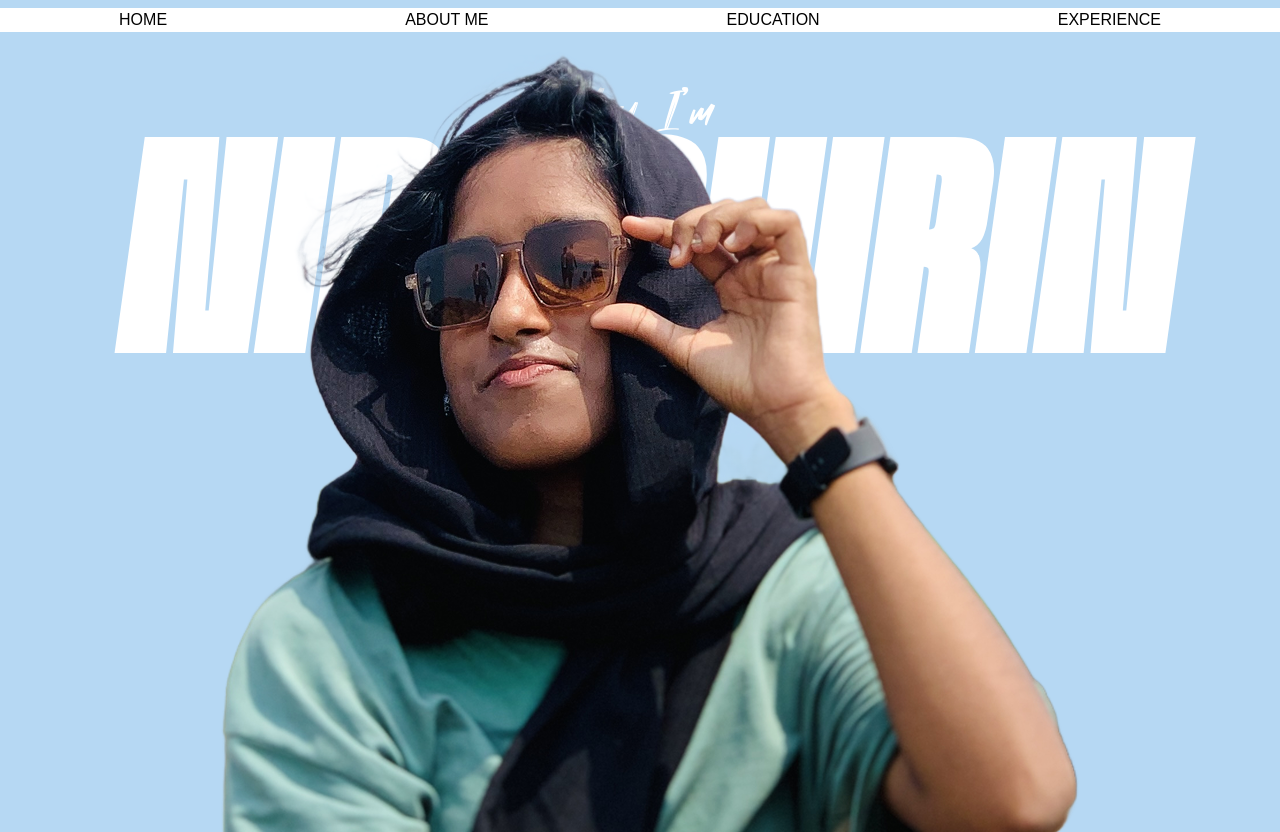
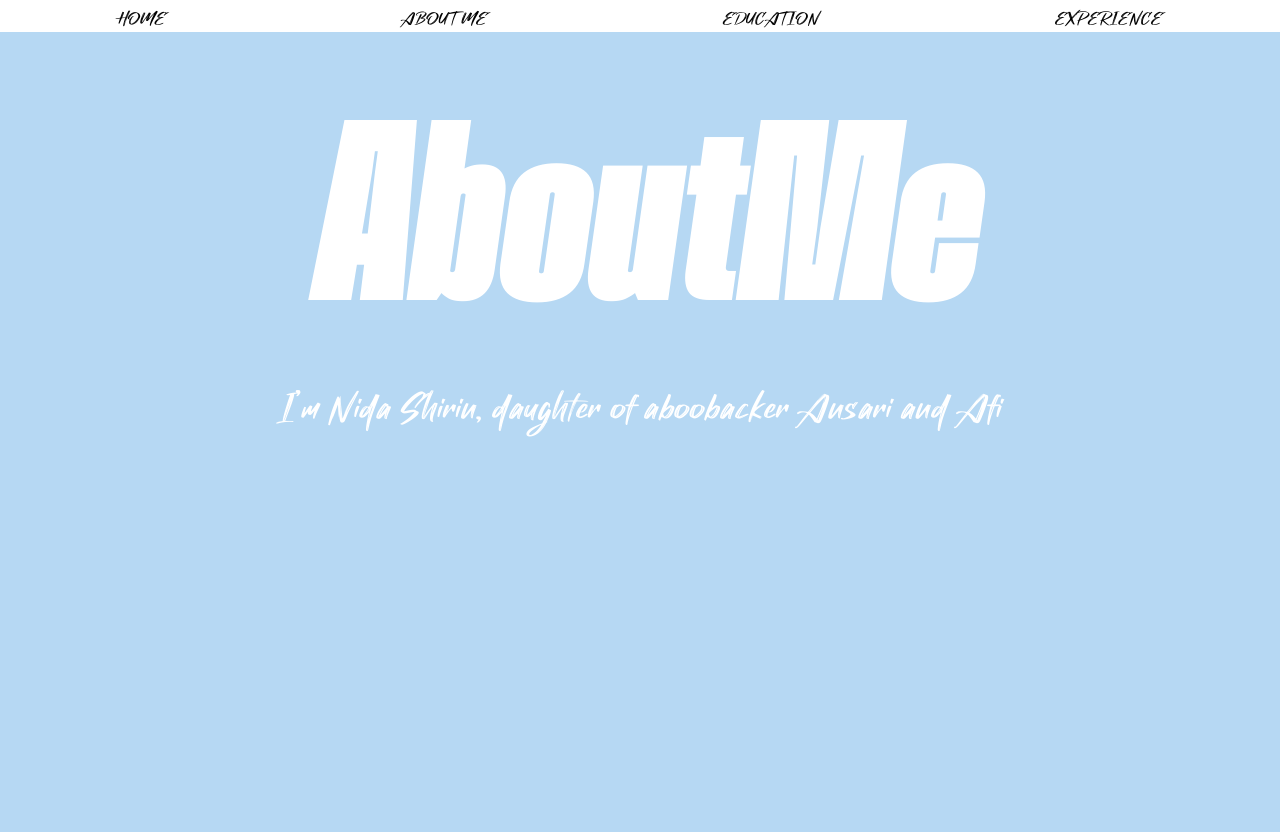
Before and after one commit to Juzznick/freelance-Portfolio, a Next.js app: page / in a window 1280 px wide. After the commit the page ends 800 px from the top, so only its background shows below. Built offline with nearby package versions, Linux system fonts and the light colour scheme.

Commit message:
updated nav

```diff
--- /dev/null
+++ b/src/app/aboutme.js
@@ -0,0 +1,10 @@
+const AboutMe = () => {
+    return(
+        <div className="flex justify-center items-center flex-col">
+            <h1 className="text-white text-[15rem]">AboutMe</h1>
+            <h5 className="text-white text-4xl">I'm Nida Shirin, daughter of aboobacker Ansari and Afi</h5>
+        </div>
+    );
+}
+
+export default AboutMe;
--- a/src/app/globals.css
+++ b/src/app/globals.css
@@ -46,3 +46,6 @@ h1{
 h5{
   font-family: Shockwave;
 }
+nav li{
+  font-family: Shockwave;
+}
--- a/src/app/navbar.js
+++ b/src/app/navbar.js
@@ -1,11 +1,11 @@
 const NavBar = () => {
     return(
-        <nav className="bg-white flex justify-center items-center mt-2">
+        <nav className="bg-white flex justify-center items-center pt-2 sticky top-0">
             <ul className="flex justify-around w-screen">
-                <a><li>HOME</li></a>
-                <a><li>ABOUT ME</li></a>
-                <a><li>EDUCATION</li></a>
-                <a><li>EXPERIENCE</li></a>
+                <a><li className="cursor-pointer">HOME</li></a>
+                <a><li className="cursor-pointer">ABOUT ME</li></a>
+                <a><li className="cursor-pointer">EDUCATION</li></a>
+                <a><li className="cursor-pointer">EXPERIENCE</li></a>
             </ul>
         </nav>
     );
--- a/src/app/page.js
+++ b/src/app/page.js
@@ -1,11 +1,13 @@
 import Hero from './hero'
 import NavBar from './navbar'
+import AboutMe from './aboutme'
 
 export default function Home() {
   return (
     <div>
       <NavBar/>
-      <Hero/>
+      {/* <Hero/> */}
+      <AboutMe/>
     </div>
   );
 }
```
